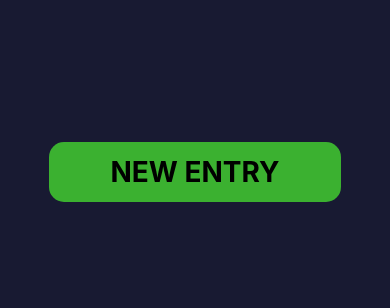
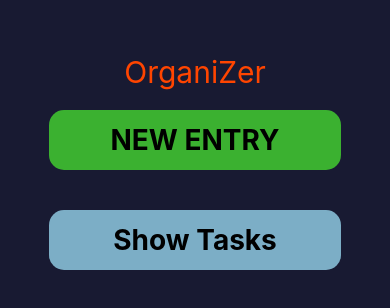
Before and after one commit to Makktu/augustOne, a React Native app: screen / in a window 390 px wide. Shown: the part 250-558 px from the top of the page. Built offline with nearby package versions, Linux system fonts and the light colour scheme.

Commit message:
adding buttons

```diff
--- a/App.jsx
+++ b/App.jsx
@@ -18,9 +18,22 @@ export default function App() {
     <View style={styles.container}>
       <ModalInput visible={modalVisible} dismissModal={dismissModal} />
       <StatusBar barStyle='light-content' />
+      <Text style={styles.mainTextStyle}>OrganiZer</Text>
       <Pressable style={styles.tempPressable} onPress={() => summonModal()}>
         <Text style={styles.btnTextStyle}>NEW ENTRY</Text>
       </Pressable>
+      {
+        // * SHOW TASKS
+      }
+      <Pressable
+        style={styles.showTasksBtn}
+        onPress={() => console.log('show tasks pressed')}
+      >
+        <Text style={styles.btnTextStyle}>Show Tasks</Text>
+      </Pressable>
+      {
+        // * SHOW TASKS
+      }
       <StatusBar style='auto' />
     </View>
   );
@@ -35,7 +48,7 @@ const styles = StyleSheet.create({
   },
   mainTextStyle: {
     color: 'orangered',
-    fontSize: 20,
+    fontSize: 30,
   },
   secondaryTextStyle: {
     color: 'whitesmoke',
@@ -50,6 +63,16 @@ const styles = StyleSheet.create({
     margin: 20,
     borderRadius: 15,
   },
+  showTasksBtn: {
+    width: '75%',
+    height: 60,
+    backgroundColor: '#7caec6',
+    alignItems: 'center',
+    justifyContent: 'center',
+    paddingHorizontal: 10,
+    margin: 20,
+    borderRadius: 15,
+  },
   btnTextStyle: {
     fontSize: 28,
     fontWeight: 'bold',
--- a/helpers/quotes.js
+++ b/helpers/quotes.js
@@ -27,6 +27,10 @@ const quotations = [
       'All you need is the plan, the road map, and the courage to press on to your destination.',
     quotee: 'Earl Nightingale',
   },
+  {
+    quote: 'A man, a plan, a canal, Panama!',
+    quotee: 'Anonymous',
+  },
 ];
 
 export default quotations;
```
